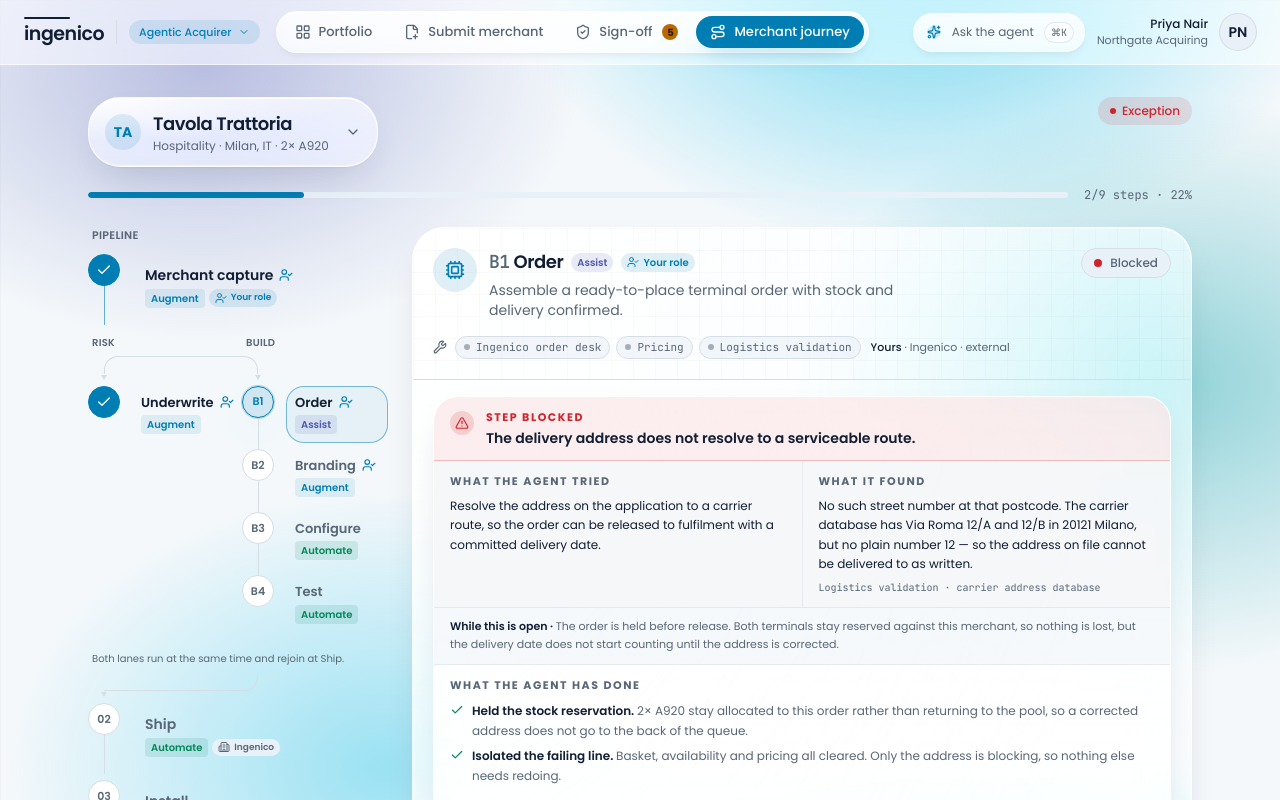
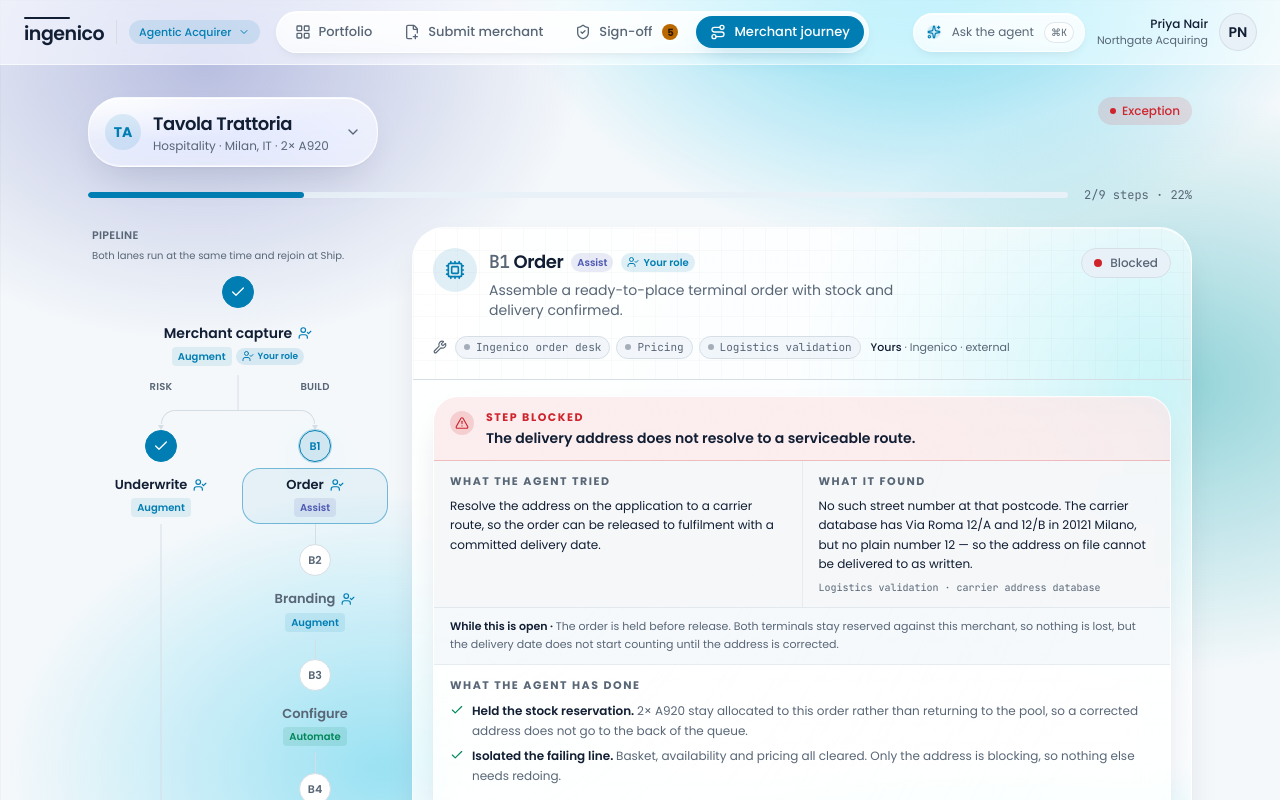
Before and after one commit to FuncAccount/Ingenico-CD, a Next.js app: page / in a window 1280 px wide. Both pictures are taken after a click on the element 640 px from the left and 508 px from the top of the page. Shown: the top 800 px of the page. Built offline with nearby package versions, Linux system fonts and the light colour scheme.

Commit message:
feat: refactor merchant journey layout and text clarity
Repositioned and clarified fork and rejoin descriptions; updated geometry for symmetric layout.

Co-authored-by: YiyongLi <129996433+FuncAccount@users.noreply.github.com>

```diff
--- a/components/acquirer/merchant-journey.tsx
+++ b/components/acquirer/merchant-journey.tsx
@@ -195,11 +195,19 @@ export function MerchantJourney({
 
       <div className="mt-6 grid gap-6 lg:grid-cols-[300px_1fr]">
         {/* Left rail: clickable steps */}
-        <div className="flex flex-col gap-1.5">
-          <p className="px-1 pb-1 text-[11px] font-semibold uppercase tracking-wide text-muted-foreground">
+        <div className="flex flex-col">
+          <p className="px-1 text-[11px] font-semibold uppercase tracking-wide text-muted-foreground">
             Pipeline
           </p>
-          {/* Capture — the shared start, before the fork. */}
+          {/* Stated here, above the diagram, rather than between the lanes and
+              the rejoin — a paragraph dropped in there severs the very lines it
+              is describing. */}
+          <p className="px-1 pb-3 pt-1 text-[10px] leading-relaxed text-muted-foreground">
+            Both lanes run at the same time and rejoin at Ship.
+          </p>
+
+          {/* Capture — the shared trunk, centred so the fork below it can
+              descend symmetrically into both lanes. */}
           {spine.before.map((step) => (
             <StepRow
               key={step.id}
@@ -207,53 +215,42 @@ export function MerchantJourney({
               state={stepState(step)}
               isFocus={step.id === focusStep}
               onFocus={setFocusStep}
-              connector="down"
+              connector="none"
             />
           ))}
+
+          {/* Lane names sit between the trunk and the arch. They are centred in
+              each half (25% / 75%) while the trunk runs at 50%, so the line
+              passes cleanly BETWEEN them and capture stays visibly connected to
+              the fork. Below the arch they would be an arrow target, which
+              reads as the branch stopping short of the step it feeds. */}
+          <div className="relative flex gap-2 py-1">
+            <span
+              aria-hidden
+              className="absolute bottom-0 left-1/2 top-0 w-px -translate-x-1/2 bg-border"
+            />
+            <LaneHeader label="Risk" />
+            <LaneHeader label="Build" />
+          </div>
 
           {/* THE FORK. Two columns side by side, because the whole point is
               that neither waits for the other — stacking them vertically is
               what made the old rail assert an order that does not exist. */}
-          {/* Labels sit ABOVE the arch so its arrowheads land on the step
-              circles themselves — pointing an arrow at a caption reads as the
-              branch stopping short of the thing it feeds. */}
-          <div className="flex gap-2 pt-1">
-            <LaneHeader label="Risk" />
-            <LaneHeader label="Build" />
+          <ForkArch />
+          <div className="flex items-stretch gap-2">
+            <LaneColumn
+              steps={riskLane}
+              stepState={stepState}
+              focusStep={focusStep}
+              onFocus={setFocusStep}
+            />
+            <LaneColumn
+              steps={buildLane}
+              stepState={stepState}
+              focusStep={focusStep}
+              onFocus={setFocusStep}
+            />
           </div>
-          <ForkArch />
-          <div className="relative flex gap-2">
-            <div className="min-w-0 flex-1">
-              {riskLane.map((step) => (
-                <StepRow
-                  key={step.id}
-                  step={step}
-                  state={stepState(step)}
-                  isFocus={step.id === focusStep}
-                  onFocus={setFocusStep}
-                  connector="none"
-                  dense
-                />
-              ))}
-            </div>
-            <div className="min-w-0 flex-1">
-              {buildLane.map((step, i) => (
-                <StepRow
-                  key={step.id}
-                  step={step}
-                  state={stepState(step)}
-                  isFocus={step.id === focusStep}
-                  onFocus={setFocusStep}
-                  connector={i === buildLane.length - 1 ? "none" : "down"}
-                  dense
-                />
-              ))}
-            </div>
-          </div>
-
-          <p className="px-1 pt-1.5 text-[10px] leading-relaxed text-muted-foreground">
-            Both lanes run at the same time and rejoin at Ship.
-          </p>
 
           <RejoinArch />
 
@@ -284,18 +281,18 @@ export function MerchantJourney({
 
 /* The fork drawn as a real branch.
  *
- *  GEOMETRY, so the arms actually meet the step circles: each lane column is
- *  `flex-1` inside a `gap-2` (8px) row, and each circle is `w-8` (32px), so the
- *  left circle's centre sits at 16px and the right at `50% + 4px + 16px`. The
- *  arms are pinned to exactly those two x positions — anything hand-tuned drifts
- *  the moment the rail is resized.
+ *  GEOMETRY, so the arms actually meet the step circles: every step centres its
+ *  circle in its own column, so with two `flex-1` lanes in a `gap-2` (8px) row
+ *  the circles land at `25% - 2px` and `75% + 2px` — symmetric about the trunk
+ *  at 50%. The arms are pinned to exactly those x positions; anything
+ *  hand-tuned drifts the moment the rail is resized.
  *
  *  Built from a bordered box with rounded corners rather than an SVG: an SVG
  *  would need either a fixed viewBox (wrong at other widths) or
  *  `preserveAspectRatio="none"`, which stretches the arrowheads into wedges.
  *  A border arch scales cleanly at any width. */
-const LEFT_ARM = "left-4" // 16px = centre of the left lane's circle
-const RIGHT_ARM = "right-[calc(50%-20px)]" // mirrors 50% + 4px gap + 16px radius
+const LEFT_ARM = "left-[calc(25%-2px)]" // centre of the left lane column
+const RIGHT_ARM = "right-[calc(25%-2px)]" // mirror image, so the fork is symmetric
 
 /** Arrowhead. A CSS border triangle, not a glyph — U+25BE renders as tofu in
  *  this font stack. */
@@ -311,13 +308,16 @@ function ArrowDown({ className }: { className?: string }) {
   )
 }
 
-/** One line in, two lines out — the split into the parallel lanes. */
+/** One line in, two lines out — the split into the parallel lanes.
+ *  The trunk descends from the centred capture step, then the arch carries it
+ *  out to both lanes and drops an arrowhead into each. */
 function ForkArch() {
   return (
-    <div aria-hidden className="relative h-6">
+    <div aria-hidden className="relative h-8">
+      <span className="absolute left-1/2 top-0 h-3 w-px -translate-x-1/2 bg-border" />
       <div
         className={cn(
-          "absolute bottom-1.5 top-0 rounded-t-[14px] border-l border-r border-t border-border",
+          "absolute bottom-1.5 top-3 rounded-t-[14px] border-l border-r border-t border-border",
           LEFT_ARM,
           RIGHT_ARM,
         )}
@@ -329,19 +329,57 @@ function ForkArch() {
 }
 
 /** Two lines in, one line out — the lanes merging back onto the spine at Ship.
- *  Mirrors the fork so the regroup is as visible as the split; the build lane's
- *  arm sweeps left and both continue down into Ship's circle at 16px. */
+ *  The exact mirror of the fork, so the regroup is as legible as the split:
+ *  both arms curve inwards to the centre and a single trunk continues down. */
 function RejoinArch() {
   return (
-    <div aria-hidden className="relative h-6">
+    <div aria-hidden className="relative h-8">
       <div
         className={cn(
-          "absolute bottom-1.5 top-0 rounded-br-[14px] border-b border-r border-border",
+          "absolute top-0 h-5 rounded-b-[14px] border-b border-l border-r border-border",
           LEFT_ARM,
           RIGHT_ARM,
         )}
       />
-      <ArrowDown className={cn("bottom-0 -translate-x-1/2", LEFT_ARM)} />
+      <span className="absolute bottom-1.5 left-1/2 top-5 w-px -translate-x-1/2 bg-border" />
+      <ArrowDown className="bottom-0 left-1/2 -translate-x-1/2" />
+    </div>
+  )
+}
+
+/** One branch of the fork. The trailing filler keeps a SHORT lane connected:
+ *  the risk lane is one step against the build lane's four, so without it the
+ *  regroup would appear to start from nothing on the left. */
+function LaneColumn({
+  steps,
+  stepState,
+  focusStep,
+  onFocus,
+}: {
+  steps: PipelineStep[]
+  stepState: (step: PipelineStep) => StepState
+  focusStep: StepId
+  onFocus: (id: StepId) => void
+}) {
+  return (
+    <div className="flex min-w-0 flex-1 flex-col">
+      {steps.map((step, i) => (
+        <StepRow
+          key={step.id}
+          step={step}
+          state={stepState(step)}
+          isFocus={step.id === focusStep}
+          onFocus={onFocus}
+          connector={i === steps.length - 1 ? "none" : "down"}
+          dense
+        />
+      ))}
+      <div className="relative min-h-3 flex-1">
+        <span
+          aria-hidden
+          className="absolute bottom-0 left-1/2 top-0 w-px -translate-x-1/2 bg-border"
+        />
+      </div>
     </div>
   )
 }
@@ -365,7 +403,6 @@ function StepRow({
   dense?: boolean
 }) {
   return (
-    <div className="flex gap-3">
     <div className="flex flex-col items-center">
       <span
         className={cn(
@@ -379,31 +416,25 @@ function StepRow({
       >
         {state === "done" ? <Check className="h-4 w-4" /> : step.code}
       </span>
-        {connector === "down" && (
-          <span
-            className={cn("min-h-6 w-px flex-1", state === "done" ? "bg-primary/60" : "bg-border")}
-          />
-        )}
-      </div>
       <button
         onClick={() => onFocus(step.id)}
         className={cn(
-          "mb-1.5 min-w-0 flex-1 rounded-lg border text-left transition-all",
-          dense ? "px-2 py-2" : "px-3 py-2.5",
+          "mt-1.5 w-full rounded-lg border text-center transition-all",
+          dense ? "px-1.5 py-1.5" : "px-3 py-2",
           isFocus
             ? "border-primary/50 bg-primary/[0.06]"
             : "border-transparent hover:border-border hover:bg-secondary/50",
         )}
       >
-        {/* `items-start`, and NO `truncate` in a lane column: at half width
-            "Underwrite" clipped to "Underw…", and a step whose name is cut to
-            nonsense reads as a rendering fault rather than a narrow column.
-            These names are one or two short words, so wrapping is safe. */}
-        <div className={cn("flex gap-1.5", dense ? "items-start" : "items-center")}>
+        {/* NO `truncate` in a lane column: at half width "Underwrite" clipped
+            to "Underw…", and a step whose name is cut to nonsense reads as a
+            rendering fault rather than a narrow column. These names are one or
+            two short words, so wrapping is safe. */}
+        <div className="flex items-center justify-center gap-1.5">
           <span
             className={cn(
-              "font-semibold",
-              dense ? "text-[13px] leading-tight" : "truncate text-sm",
+              "font-semibold leading-tight",
+              dense ? "text-[13px]" : "text-sm",
               state === "upcoming" ? "text-muted-foreground" : "text-foreground",
             )}
           >
@@ -413,7 +444,7 @@ function StepRow({
             <UserCheck className="h-3.5 w-3.5 shrink-0 text-primary" />
           )}
         </div>
-        <div className="mt-1 flex flex-wrap items-center gap-1">
+        <div className="mt-1 flex flex-wrap items-center justify-center gap-1">
           <span
             className={cn(
               "inline-block rounded px-1.5 py-0.5 text-[10px] font-semibold",
@@ -425,6 +456,11 @@ function StepRow({
           {!dense && <OwnerBadge step={step.id} compact />}
         </div>
       </button>
+      {connector === "down" && (
+        <span
+          className={cn("h-5 w-px", state === "done" ? "bg-primary/60" : "bg-border")}
+        />
+      )}
     </div>
   )
 }
@@ -433,7 +469,7 @@ function StepRow({
  *  and the reader has to infer why they sit side by side. */
 function LaneHeader({ label }: { label: string }) {
   return (
-    <p className="min-w-0 flex-1 px-1 text-[10px] font-semibold uppercase tracking-wide text-muted-foreground">
+    <p className="min-w-0 flex-1 text-center text-[10px] font-semibold uppercase tracking-wide text-muted-foreground">
       {label}
     </p>
   )
```
Lines whose indentation alone changed are shown as unchanged.
